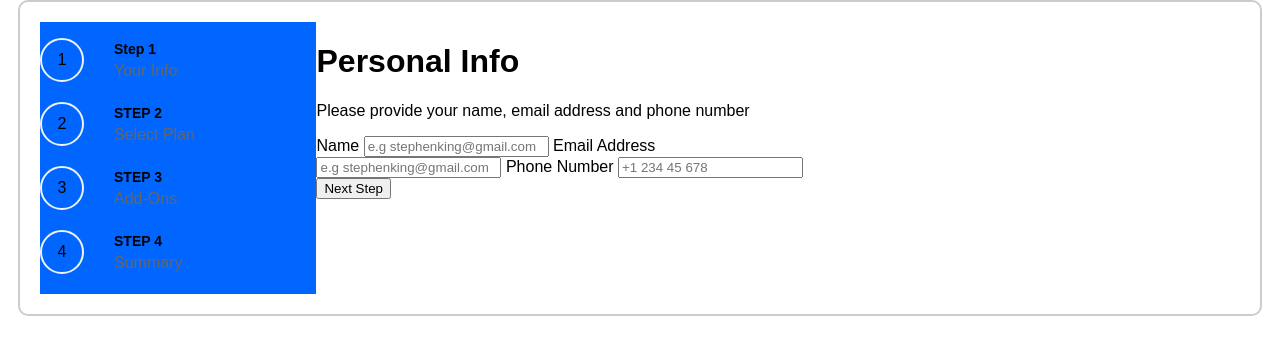
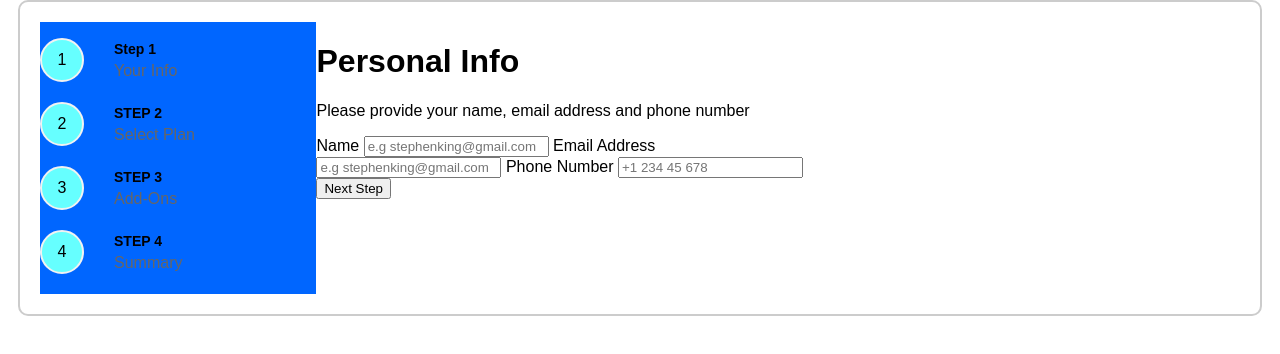
Before and after one commit to Advokatten/osero, a website: page index.html in a window 1280 px wide. Drawn offline with Linux system fonts and the light colour scheme.

Commit message:
csssssssss

```diff
--- a/styles.css
+++ b/styles.css
@@ -66,6 +66,7 @@ body {
     justify-content: center;
     align-items: center;
     margin-right: 10px;
+    background-color: #66ffff;
   }
 
   .menu-left .menu-text {
```
